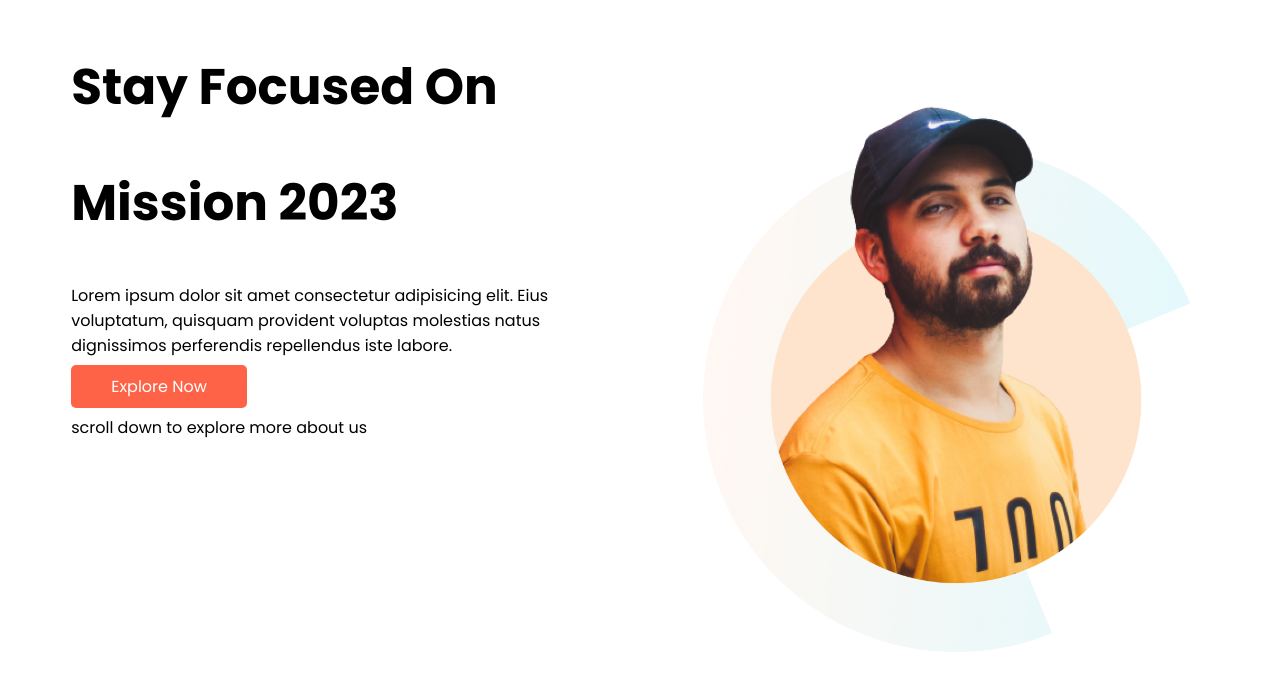
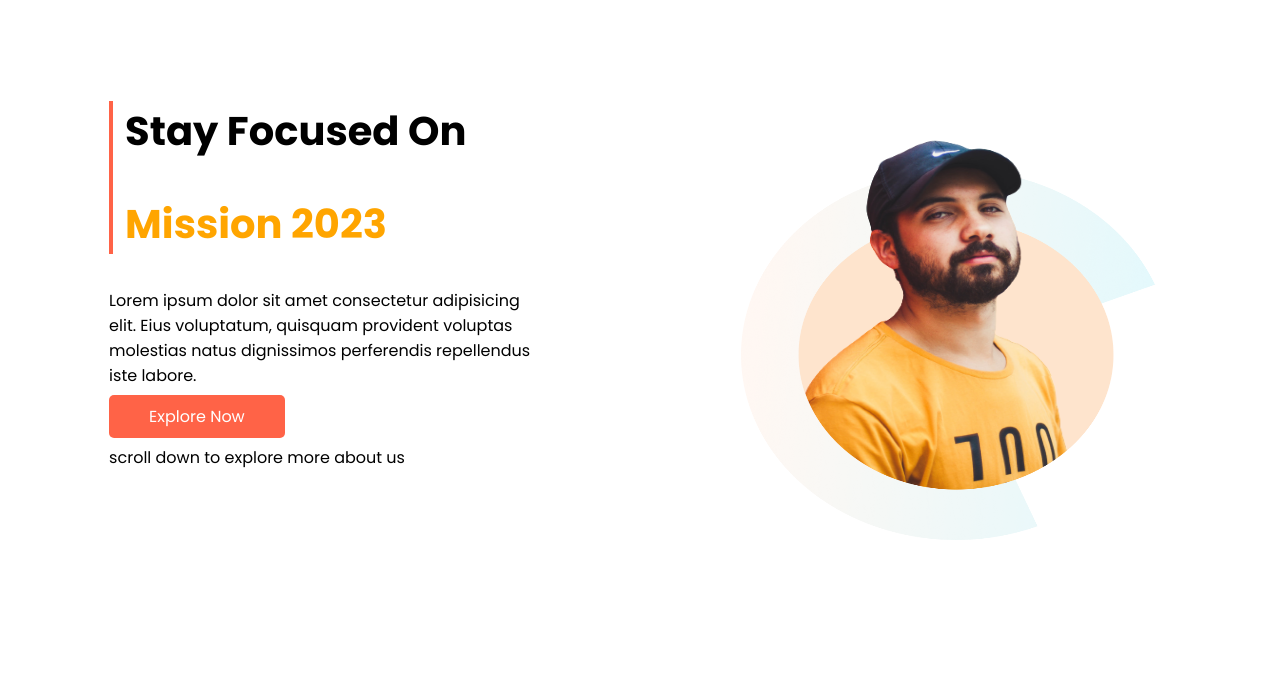
Before and after one commit to mahfujur-shohan/mission-23, a plain HTML site: page index.html in a window 1280 px wide. Drawn offline with Linux system fonts and the light colour scheme.

Commit message:
first section

```diff
--- a/index.html
+++ b/index.html
@@ -14,9 +14,11 @@
 <body>
     <section class="top-banner">
         <div class="half-width">
-            <div>
-                <h1>Stay Focused On</h1>
-                <h1>Mission 2023</h1>
+            <div id="vertical-line">
+                <div id="focused-mission">
+                    <h2>Stay Focused On</h2>
+                    <h2 class="text-orange">Mission 2023</h2>
+                </div>
             </div>
             <p>Lorem ipsum dolor sit amet consectetur adipisicing elit. Eius voluptatum, quisquam provident voluptas
                 molestias natus dignissimos perferendis repellendus iste labore.</p>
--- a/style.css
+++ b/style.css
@@ -1,18 +1,21 @@
 body {
     font-family: 'Poppins', sans-serif;
 }
-h1 {
-    font-size: 50px;
+h2 {
+    font-size: 40px;
 }
 .top-banner {
     display: flex;
 }
 .half-width {
-    width: 40%;
-    margin-left: 5%;
-    margin-right: 5%;
+    width: 34%;
+    margin-left: 8%;
+    margin-right: 8%;
+    margin-top: 60px;
+    margin-bottom: 60px;
 }
 .half-width img {
+    height: 85%;
     width: 100%;
 }
 .link-button {
@@ -22,3 +25,12 @@ h1 {
     padding: 10px 40px;
     border-radius: 5px;
 }
+.text-orange {
+    color: orange;
+}
+#vertical-line {
+    border-left: 4px solid tomato;
+}
+#focused-mission {
+    margin: 0px 0px 0px 12px;
+}
```
